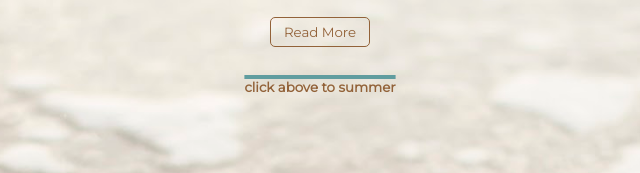
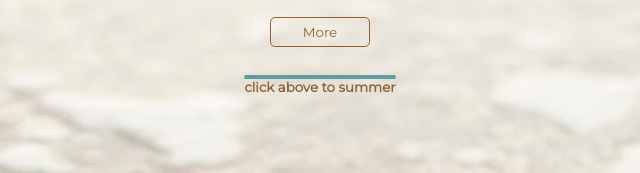
Before and after one commit to thornywhale/009_final-project, a plain HTML site: page index.html in a window 1280 px wide. Shown: the part 382-555 px from the top of the page, 320-960 px from the left. Drawn offline with Linux system fonts and the light colour scheme.

Commit message:
Complete

```diff
--- a/index.html
+++ b/index.html
@@ -14,7 +14,7 @@
       <div class="wrapper">
         <h1>Welcome To The Beach</h1>
         <h2>Lorem ipsum dolor sit amet consectetur adipisicing elit. Velit esse sed sit iusto suscipit eaque.</h2>
-        <button>Read More</button>
+        <button>More</button>
         <span class="spantxt">click above to summer</span>
       </div>
     </header>
```
